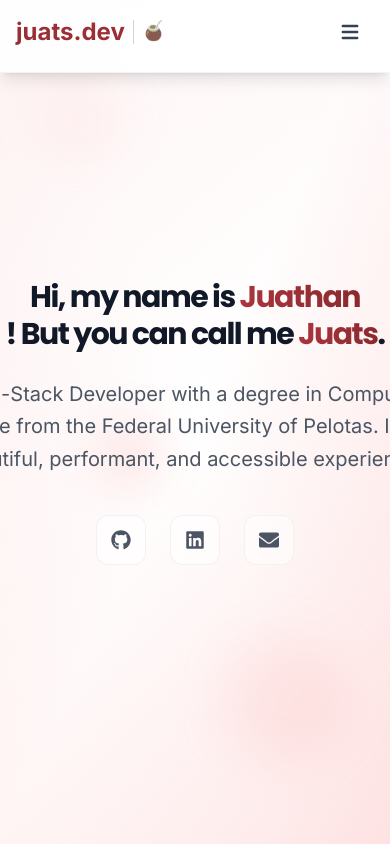
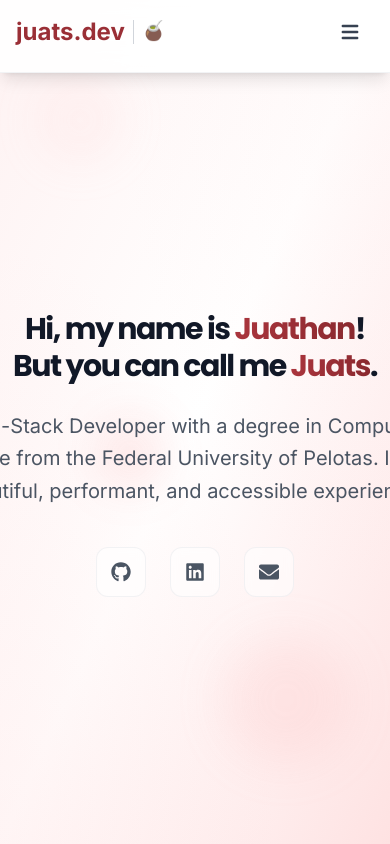
Before and after one commit to juathanduarte/juats.dev, a React (Vite) app: page / in a window 390 px wide. Shown: the top 844 px of the page. Built offline with nearby package versions, Linux system fonts and the light colour scheme.

Commit message:
fix: update translation strings and improve layout in Hero and About sections

```diff
--- a/src/locales/en/translation.json
+++ b/src/locales/en/translation.json
@@ -26,7 +26,7 @@
   },
   "hero": {
     "greeting": "Hi, my name is",
-    "nicknameIntro": "! But you can call me",
+    "nicknameIntro": "But you can call me",
     "title": "Juats",
     "subtitle": "Full-Stack Developer with a degree in Computer Science from the Federal University of Pelotas. I create beautiful, performant, and accessible experiences.",
     "cta": {
--- a/src/locales/es/translation.json
+++ b/src/locales/es/translation.json
@@ -26,7 +26,7 @@
   },
   "hero": {
     "greeting": "¡Hola, me llamo",
-    "nicknameIntro": "! Pero puedes llamarme",
+    "nicknameIntro": "Pero puedes llamarme",
     "title": "Juats",
     "subtitle": "Desarrollador Full-Stack con título en Ciencias de la Computación de la Universidad Federal de Pelotas. Creo experiencias hermosas, performantes y accesibles.",
     "cta": {
--- a/src/locales/pt-BR/translation.json
+++ b/src/locales/pt-BR/translation.json
@@ -26,7 +26,7 @@
   },
   "hero": {
     "greeting": "Olá, me chamo",
-    "nicknameIntro": "! Mas pode me chamar de",
+    "nicknameIntro": "Mas pode me chamar de",
     "title": "Juats",
     "subtitle": "Desenvolvedor Full-Stack formado em Ciência da Computação pela Universidade Federal de Pelotas. Crio experiências bonitas, performáticas e acessíveis.",
     "cta": {
--- a/src/sections/About.tsx
+++ b/src/sections/About.tsx
@@ -31,9 +31,7 @@ const About = () => {
           </div>
 
           {/* Timeline Section */}
-          <div className="card">
-            <Timeline />
-          </div>
+          <Timeline />
         </div>
       </div>
     </section>
--- a/src/sections/Hero.tsx
+++ b/src/sections/Hero.tsx
@@ -13,7 +13,7 @@ const Hero = () => {
     // biome-ignore lint/correctness/useUniqueElementIds: Section anchors used for SPA navigation
     <section
       id="home"
-      className="min-h-screen flex items-center justify-center relative overflow-hidden"
+      className="min-h-screen flex items-center justify-center relative overflow-hidden pt-16"
     >
       {/* Background Elements */}
       <div className="absolute inset-0 bg-gradient-to-br from-primary-50 via-white to-primary-100 dark:from-gray-900 dark:via-gray-800 dark:to-gray-900" />
@@ -26,8 +26,8 @@ const Hero = () => {
       <div className="absolute top-1/2 left-1/4 w-16 h-16 bg-primary-400/30 dark:bg-primary-600/30 rounded-full blur-xl animate-pulse delay-2000" />
 
       <AnimatedBackground />
-      <div className="max-w-7xl mx-auto px-4 sm:px-6 lg:px-8 relative z-10">
-        <div className="grid lg:grid-cols-12 gap-12 lg:gap-20 items-center">
+      <div className="max-w-7xl mx-auto px-4 sm:px-6 lg:px-8 relative z-10 h-full">
+        <div className="grid lg:grid-cols-12 gap-12 lg:gap-20 items-center min-h-[calc(100vh-4rem)]">
           {/* Content - Left Side */}
           <div className="col-span-12 lg:col-span-7 text-center lg:text-left">
             <div className="space-y-6 lg:space-y-8">
@@ -37,6 +37,7 @@ const Hero = () => {
                   {t("hero.greeting")}{" "}
                 </span>
                 <span className="gradient-text">Juathan</span>
+                <span className="text-gray-900 dark:text-white">!</span>
                 <br />
                 <span className="text-gray-900 dark:text-white">
                   {t("hero.nicknameIntro")}{" "}
@@ -58,20 +59,20 @@ const Hero = () => {
                     href={link.url}
                     target="_blank"
                     rel="noopener noreferrer"
-                    className="group p-3 rounded-xl bg-white/50 dark:bg-gray-800/50 backdrop-blur-sm border border-gray-200/50 dark:border-gray-700/50 hover:bg-primary-50 dark:hover:bg-primary-900/50 hover:border-primary-300 dark:hover:border-primary-600 transition-all duration-300 transform hover:-translate-y-1 hover:scale-105"
+                    className="group p-3 lg:p-4 rounded-xl bg-white/50 dark:bg-gray-800/50 backdrop-blur-sm border border-gray-200/50 dark:border-gray-700/50 hover:bg-primary-50 dark:hover:bg-primary-900/50 hover:border-primary-300 dark:hover:border-primary-600 transition-all duration-300 transform hover:-translate-y-1 hover:scale-105"
                     aria-label={`Visit ${link.name}`}
                     style={{ transitionDelay: `${index * 100}ms` }}
                   >
                     <span className="sr-only">{link.name}</span>
-                    <div className="w-6 h-6 flex items-center justify-center text-gray-600 dark:text-gray-300 group-hover:text-primary-600 dark:group-hover:text-primary-400 transition-colors">
+                    <div className="w-6 h-6 lg:w-8 lg:h-8 flex items-center justify-center text-gray-600 dark:text-gray-300 group-hover:text-primary-600 dark:group-hover:text-primary-400 transition-colors">
                       {link.icon === "github" && (
-                        <FaGithub className="w-5 h-5" />
+                        <FaGithub className="w-5 h-5 lg:w-6 lg:h-6" />
                       )}
                       {link.icon === "linkedin" && (
-                        <FaLinkedin className="w-5 h-5" />
+                        <FaLinkedin className="w-5 h-5 lg:w-6 lg:h-6" />
                       )}
                       {link.icon === "email" && (
-                        <FaEnvelope className="w-5 h-5" />
+                        <FaEnvelope className="w-5 h-5 lg:w-6 lg:h-6" />
                       )}
                     </div>
                   </a>
```
